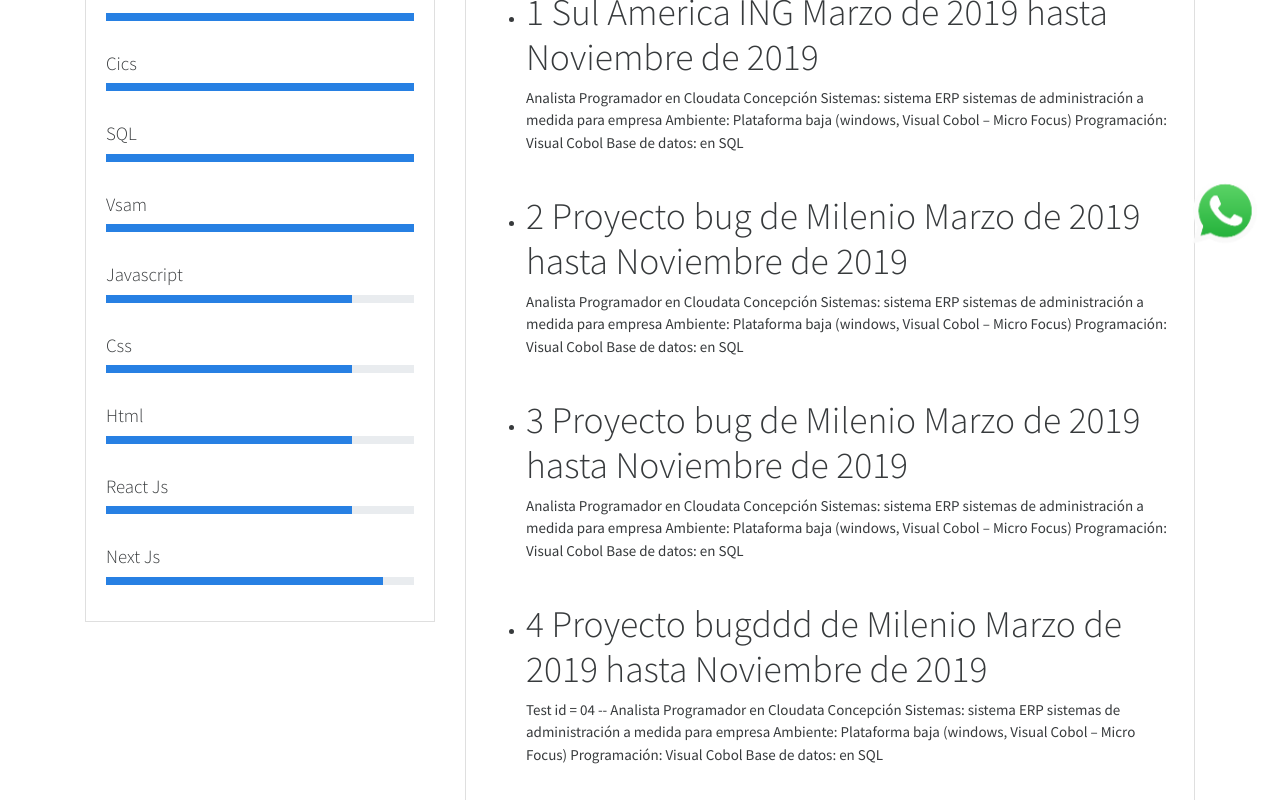
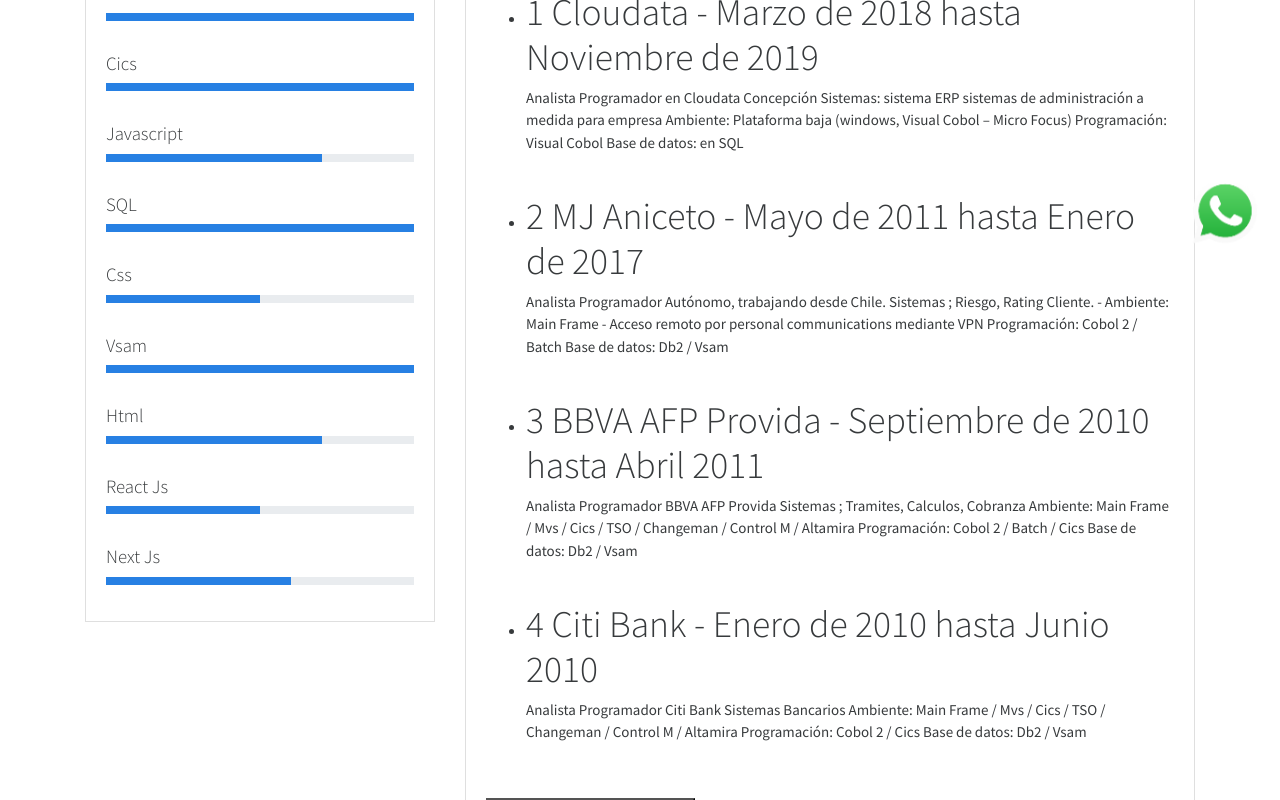
Before and after one commit to ivanugarte/portafolio.next, a Next.js app: page / in a window 1280 px wide. Shown: the part 540-1340 px from the top of the page. Built offline with nearby package versions, Linux system fonts and the light colour scheme.

Commit message:
act datos

```diff
--- a/components/Footer.js
+++ b/components/Footer.js
@@ -9,6 +9,11 @@ function Footer() {
           {/* 1st block */}
           <div className="sm:col-span-12 lg:col-span-3">
             <div className="text-sm text-gray-600">
+              <Link href="/">
+                <a className="border-transparent text-gray-100 hover:border-gray-300 hover:text-gray-400 font-medium items-center px-2 pt-1">
+                  Home
+                </a>
+              </Link>
               <Link href="/curriculo">
                 <a className="border-transparent text-gray-100 hover:border-gray-300 hover:text-gray-400 font-medium items-center px-2 pt-1">
                   Currículo
--- a/components/Layout.js
+++ b/components/Layout.js
@@ -1,12 +1,12 @@
 import Navbar from "./Navbar";
-import Footer from "../components/Footer";
+import Footer from "./Footer";
 
 const Layout = ({ children }) => (
   <>
     <div id="whatsapp">
       <div className="btn-whatsapp">
         <a
-          href="https://api.whatsapp.com/send?phone=5636682021"
+          href="https://api.whatsapp.com/send?phone=56936682021"
           target="_blank"
         >
           <img src="btn_whatsapp.png" alt="..." width="70px" height="70px" />
--- a/components/Navbar.js
+++ b/components/Navbar.js
@@ -32,6 +32,12 @@ export default function HeaderTest() {
                   </Link>
                 </div>
                 <div className="hidden md:ml-6 md:flex md:space-x-8 pl-72 text-right">
+                  <Link href="/">
+                    <a className="border-transparent text-gray-100 hover:border-gray-300 hover:text-gray-400 inline-flex items-center px-1 pt-1 font-medium">
+                      Home
+                    </a>
+                  </Link>
+
                   <Link href="/curriculo">
                     <a className="border-transparent text-gray-100 hover:border-gray-300 hover:text-gray-400 inline-flex items-center px-1 pt-1 font-medium">
                       Currículo
@@ -43,6 +49,7 @@ export default function HeaderTest() {
                       Experiencia
                     </a>
                   </Link>
+
 
                   <Link href="/habilidades">
                     <a className="border-transparent text-gray-100 hover:border-gray-300 hover:text-gray-400 inline-flex items-center px-1 pt-1 font-medium">
@@ -66,6 +73,12 @@ export default function HeaderTest() {
           <Disclosure.Panel className="md:hidden bg-gray-800">
             <div className="pt-2 pb-3 space-y-1">
               {/* Current: "bg-indigo-50 border-indigo-500 text-indigo-700", Default: "border-transparent text-gray-100 hover:bg-gray-50 hover:border-gray-300 hover:text-gray-700" */}
+              <a
+                href="/"
+                className="border-transparent text-gray-100 hover:bg-gray-50 hover:border-gray-300 hover:text-gray-700 block pl-3 pr-4 py-2 border-l-4 text-base font-medium sm:pl-5 sm:pr-6"
+              >
+                Home
+              </a>
               <a
                 href="/curriculo"
                 className="border-transparent text-gray-100 hover:bg-gray-50 hover:border-gray-300 hover:text-gray-700 block pl-3 pr-4 py-2 border-l-4 text-base font-medium sm:pl-5 sm:pr-6"
--- a/pages/experiencia.js
+++ b/pages/experiencia.jsx
@@ -11,16 +11,18 @@ export default function Experiencia() {
           <div className="col-md-6 text-gray-200 mb-3 ">
             <div className="pt-6 text-center">
               <div className="bg-gray-700 rounded-2xl p-2 w-full ">
-                <h1 className="text-gray-100 font-medium">EXPERIENCIA DETALLADA</h1>
+                <h1 className="text-gray-100 font-medium">
+                  EXPERIENCIA DETALLADA
+                </h1>
                 {experiences
                   .filter((n) => n.id % 2)
-                  .map(({ id, company, from, to, description }, i) => (
+                  .map(({ company, from, to, description }, i) => (
                     <Disclosure as="div" className="mt-2" key={i}>
                       {({ open }) => (
                         <>
-                          <Disclosure.Button className="flex justify-between w-full px-4 py-2 text-sm font-medium text-left text-write bg-gray-800 rounded-lg hover:bg-purple-200 focus:outline-none focus-visible:ring focus-visible:ring-purple-500 focus-visible:ring-opacity-75">
+                          <Disclosure.Button className="flex justify-between w-full px-4 py-2 text-sm font-medium text-left text-write bg-gray-800 rounded-lg hover:bg-gray-600 focus:outline-none focus-visible:ring focus-visible:ring-purple-500 focus-visible:ring-opacity-75">
                             <span>
-                              {id} {company} {from} hasta {to}
+                              {company} {from} hasta {to}
                             </span>
                             <ChevronUpIcon
                               className={`${
@@ -47,13 +49,13 @@ export default function Experiencia() {
                 </h1>
                 {experiences
                   .filter((n) => !(n.id % 2))
-                  .map(({  id, company, from, to, description  }, i) => (
+                  .map(({ company, from, to, description }, i) => (
                     <Disclosure as="div" className="mt-2" key={i}>
                       {({ open }) => (
                         <>
-                          <Disclosure.Button className="flex justify-between w-full px-4 py-2 text-sm font-medium text-left text-write bg-gray-800  rounded-lg hover:bg-purple-200 focus:outline-none focus-visible:ring focus-visible:ring-purple-500 focus-visible:ring-opacity-75">
+                          <Disclosure.Button className="flex justify-between w-full px-4 py-2 text-sm font-medium text-left text-write bg-gray-800  rounded-lg hover:bg-gray-600 focus:outline-none focus-visible:ring focus-visible:ring-purple-500 focus-visible:ring-opacity-75">
                             <span>
-                              {id} {company} {from} hasta {to}
+                              {company} {from} hasta {to}
                             </span>
                             <ChevronUpIcon
                               className={`${
--- a/pages/github.js
+++ /dev/null
@@ -1,11 +0,0 @@
-import Layout from '../components/Layout'
-
-const Github = () => (
-  <Layout>
-    <button className="bg-blue-500 sm:bg-orange-400 hover:bg-blue-700 text-white font-bold py-2 px-4 rounded" >
-     Botón
-    </button>
-  </Layout>
-)
-
-export default Github;
--- a/pages/habilidades.jsx
+++ b/pages/habilidades.jsx
@@ -3,6 +3,9 @@ import Layout from "../components/Layout";
 const Habilidades = () => (
   <div className="bg-gray-900">
     <Layout>
+      <h1 className="text-3xl text-center font-sans text-blue-700 font-bold py-3">
+        Habilidades
+      </h1>
       <div className="px-1">
         <div className=" text-base font-medium mb-1 text-gray-100 font-sans">
           Cobol 2 MainFrame
--- a/pages/index.js
+++ b/pages/index.jsx
@@ -1,6 +1,7 @@
 import Layout from "../components/Layout";
 import { skills, experiences, projects } from "../profile";
 import Link from "next/link";
+// import Link from "next/link";
 
 const Index = () => (
   <div className="bg-gray-900">
@@ -26,7 +27,7 @@ const Index = () => (
                   Html , Css, bootstrap, tailwind.
                 </p>
                 <br />
-                <Link href="/#">
+                <Link href="/curriculo">
                   <button className="bg-gray-600 hover:bg-gray-700 text-gray-50 font-bold py-2 px-4 rounded-full">
                     Ver Más
                   </button>
--- a/pages/proyectos.js
+++ b/pages/proyectos.jsx
@@ -1,6 +1,5 @@
 import Layout from "../components/Layout";
 import { projects } from "../profile";
-import Link from "next/link";
 
 const Proyectos = () => (
   <div className="bg-gray-900">
@@ -17,8 +16,8 @@ const Proyectos = () => (
               {projects.map(({ name, description }, i) => (
                 <div className="col-md-4 p-2" key={i}>
                   <div className="card">
-                    <div className="card-body text-gray-200  bg-gray-800 w-full">
-                      <h3 className="font-medium text-gray-50">{name}</h3>
+                    <div className="card-body text-gray-200 bg-gray-800 w-full">
+                      <h3 className="font-medium text-gray-50 pb-1.5">{name}</h3>
                       <p>{description}</p>
                     </div>
                   </div>
--- a/profile.js
+++ b/profile.js
@@ -8,129 +8,155 @@ export const skills = [
     percentage: 100,
   },
   {
+    skill: "Javascript",
+    percentage: 70,
+  },
+  {
     skill: "SQL",
     percentage: 100,
+  },
+  {
+    skill: "Css",
+    percentage: 50
   },
   {
     skill: "Vsam",
     percentage: 100,
   },
   {
-    skill: "Javascript",
-    percentage: 80,
-  },
-  {
-    skill: "Css",
-    percentage: 80,
-  },
-  {
     skill: "Html",
-    percentage: 80,
+    percentage: 70,
   },
   {
     skill: "React Js",
-    percentage: 80,
+    percentage: 50,
   },
   {
     skill: "Next Js",
-    percentage: 90,
+    percentage: 60,
   },
 ];
 
 export const projects = [
   {
-    name: "Proyecto bug de Milenio",
+    name: "Coordinación de Sistema de Reembolso",
     description:
-      "Modificación de programas Cobol II, adecuando con (ventanas) el siglo correcto para el Banco real",
-    image: "cobol.jpg",
+      "Coordinador de Sistema de Reembolso Batch de la Empresa Sul América Seguros, usando CSP, Cobol, SQL, Vsam"
   },
   {
     name: "Proyecto bug de Milenio",
     description:
-      "Modificación de programas Cobol II, adecuando con (ventanas) el siglo correcto para el Banco real",
-    image: "sql.jpg",
+      "Modificación de programas Cobol II, adecuando con (ventanas) el siglo correcto para el Banco real"
   },
   {
     name: "Proyecto bug de Milenio",
     description:
-      "Modificación de programas Cobol II, adecuando con (ventanas) el siglo correcto para el Banco real",
-    image: "cics.jpg",
+      "Modificación de programas Cobol II, adecuando con (ventanas) el siglo correcto para el Banco real"
   },
   {
     name: "Proyecto bug de Milenio",
     description:
-      "Modificación de programas Cobol II, adecuando con (ventanas) el siglo correcto para el Banco real",
-    image: "vsam.jpg",
+      "Modificación de programas Cobol II, adecuando con (ventanas) el siglo correcto para el Banco real"
   },
   {
     name: "Proyecto bug de Milenio",
     description:
-      "Modificación de programas Cobol II, adecuando con (ventanas) el siglo correcto para el Banco real",
-    image: "portfolio5.jpeg",
+      "Modificación de programas Cobol II, adecuando con (ventanas) el siglo correcto para el Banco real"
   },
   {
     name: "Proyecto bug de Milenio",
     description:
-      "Modificación de programas Cobol II, adecuando con (ventanas) el siglo correcto para el Banco real",
-    image: "portfolio6.jpeg",
+      "Modificación de programas Cobol II, adecuando con (ventanas) el siglo correcto para el Banco real"
   },
 ];
 
 export const experiences = [
   {
     id: 1,
-    company: "Sul America ING ",
-    from: "Marzo de 2019",
+    company: "Cloudata",
+    from: "- Marzo de 2018",
     to: "Noviembre de 2019",
     description:
       "Analista Programador en Cloudata Concepción Sistemas: sistema ERP sistemas de administración a medida para empresa Ambiente: Plataforma baja (windows, Visual Cobol – Micro Focus)  Programación: Visual Cobol Base de datos: en SQL",
   },
   {
     id: 2,
-    company: "Proyecto bug de Milenio",
-    from: "Marzo de 2019",
-    to: "Noviembre de 2019",
+    company: "MJ Aniceto",
+    from: "- Mayo de 2011",
+    to: " Enero de 2017",
     description:
-      "Analista Programador en Cloudata Concepción Sistemas: sistema ERP sistemas de administración a medida para empresa Ambiente: Plataforma baja (windows, Visual Cobol – Micro Focus)  Programación: Visual Cobol Base de datos: en SQL",
+      "Analista Programador Autónomo, trabajando desde Chile. Sistemas ; Riesgo, Rating Cliente. - Ambiente: Main Frame - Acceso remoto por personal communications mediante VPN Programación: Cobol 2 / Batch Base de datos: Db2 / Vsam",
   },
   {
     id: 3,
-    company: "Proyecto bug de Milenio",
-    from: "Marzo de 2019",
-    to: "Noviembre de 2019",
+    company: "BBVA AFP Provida",
+    from: "- Septiembre de 2010",
+    to: "Abril 2011",
     description:
-      "Analista Programador en Cloudata Concepción Sistemas: sistema ERP sistemas de administración a medida para empresa Ambiente: Plataforma baja (windows, Visual Cobol – Micro Focus)  Programación: Visual Cobol Base de datos: en SQL",
+      "Analista Programador BBVA AFP Provida Sistemas ; Tramites, Calculos, Cobranza Ambiente: Main Frame / Mvs / Cics / TSO / Changeman / Control M / Altamira Programación: Cobol 2 / Batch / Cics Base de datos: Db2 / Vsam",
   },
   {
     id: 4,
-    company: "Proyecto bugddd de Milenio",
-    from: "Marzo de 2019",
-    to: "Noviembre de 2019",
+    company: "Citi Bank",
+    from: "- Enero de 2010",
+    to: "Junio 2010 ",
     description:
-      "Test id = 04 -- Analista Programador en Cloudata Concepción Sistemas: sistema ERP sistemas de administración a medida para empresa Ambiente: Plataforma baja (windows, Visual Cobol – Micro Focus)  Programación: Visual Cobol Base de datos: en SQL",
+      " Analista Programador Citi Bank Sistemas Bancarios Ambiente: Main Frame / Mvs / Cics / TSO / Changeman / Control M / Altamira Programación: Cobol 2 / Cics Base de datos: Db2 / Vsam",
   },
   {
     id: 5,
-    company: "Proyecto bug de Milenio",
-    from: "Marzo de 2019",
-    to: "Noviembre de 2019",
+    company: "Kibernum Informática",
+    from: "- Junio de 2008",
+    to: "Agosto de 2009",
     description:
-      "Analista Programador en Cloudata Concepción Sistemas: sistema ERP sistemas de administración a medida para empresa Ambiente: Plataforma baja (windows, Visual Cobol – Micro Focus)  Programación: Visual Cobol Base de datos: en SQL",
+      " Analista Programador Banco Estado de Chile Sistema Hipotecario / Sistema de Tarjetas (conversión Datacom / DB2), Ambiente: Main Frame / Mvs / Cics / Roscoe Programación: Cobol 2 / Cics Base de datos: Db2 / Vsam / Datacom",
   },
   {
     id: 6,
-    company: "Proyecto bug de Milenio",
-    from: "Marzo de 2019",
-    to: "Noviembre de 2019",
+    company: "WIZ informática",
+    from: "- Enero 2007",
+    to: "Octubre 2007",
     description:
-      "Analista Programador en Cloudata Concepción Sistemas: sistema ERP sistemas de administración a medida para empresa Ambiente: Plataforma baja (windows, Visual Cobol – Micro Focus)  Programación: Visual Cobol Base de datos: en SQL",
+      " Consultor para Banco Abn Amro Real como Analista de Sistemas / Jefe de Fábrica de Software Sistema: Sistemas Bancarios, “Responsable por QA” Ambiente: Main Frame / Mvs / Cics / Roscoe / Tso / Endevor /Control-M Programación: Cobol / Cobol Cics “Command Level “ / PL1 / Natural / Bms-gt Base de datos: Sql / Vsam / Adabas",
   },
   {
     id: 7,
-    company: "Proyecto bug de Milenio",
-    from: "Marzo de 2019",
-    to: "Noviembre de 2019",
+    company: "CTIS informática",
+    from: "- Enero de 2001",
+    to: "Enero de 2007",
     description:
-      "Analista Programador en Cloudata Concepción Sistemas: sistema ERP sistemas de administración a medida para empresa Ambiente: Plataforma baja (windows, Visual Cobol – Micro Focus)  Programación: Visual Cobol Base de datos: en SQL",
+      " Consultor para Banco Abn Amro Real como Analista de Sistemas / Jefe de Fábrica de Software. Sistema: Sistemas Bancarios, “Responsable por QA” Ambiente: Main Frame / Mvs / Cics / Roscoe / Tso / Endevor /Control-M Programación: Cobol / Cobol Cics “Command Level “ / PL1 / Natural / Bms-gt Base de datos: Db2 / Vsam / Adabas",
+  },
+  {
+    id: 8,
+    company:  "Cinco Tech",
+    from: "– Julio de 1996",
+    to: "Enero de 2001",
+    description:
+      " Consultor para Sul América Aetna Seguros como Analista de Sistemas / Programador, Sistemas: Auditoria, Contabilidad Responsable por el sistema de Siniestro (Reembolso) Coordinación del Proyecto - Siniestro (Reembolso Batch) Ambiente: Main Frame / Mvs / Cics / Roscoe / Qmf / Endevor / Control-M Programación: Cobol 1,2 / Csp / Easytrieve plus  Base de datos: Db2 / Sql / Vsam",
+  },
+  {
+    id: 9,
+    company:  "Cohriun informática",
+    from: "- Enero de 1995",
+    to: " Julio de 1996",
+    description:
+      "Consultor para Komatsu do Brasil como Programador de computadores, Sistemas: Cuentas por Pagar, Contabilidad, Facturación, Importación/Exportación, Ambiente: Main Frame / Vm / Cics / Cms / Isql,  Programación: Cobol / Cobol Cics “Command level” Easytrieve / CSP Base de datos Sql / Vsam",
+  },
+  {
+    id: 10,
+    company:  "Komatsu",
+    from: "- Enero de 1991",
+    to: "Diciembre de 1994",
+    description:
+      "Scheduler, Programador de Computadores.",
+  },
+  {
+    id: 11,
+    company:  "Proconsult ",
+    from: "- Enero de 1989",
+    to: "Diciembre de 1991",
+    description:
+      "Operador de computador / Scheduler.",
   },
 ];
```
Also changed, not shown: pages/404.jsx (renamed from pages/404.js), pages/curriculo.jsx (renamed from pages/curriculo.js). Lines whose indentation alone changed are shown as unchanged.
